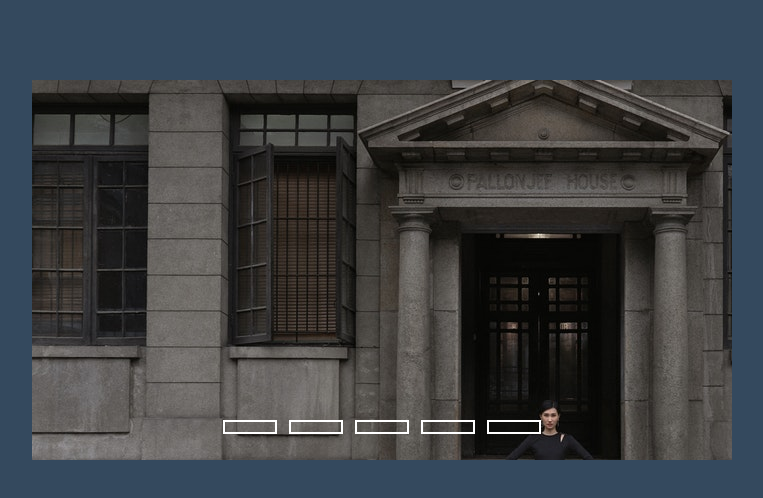
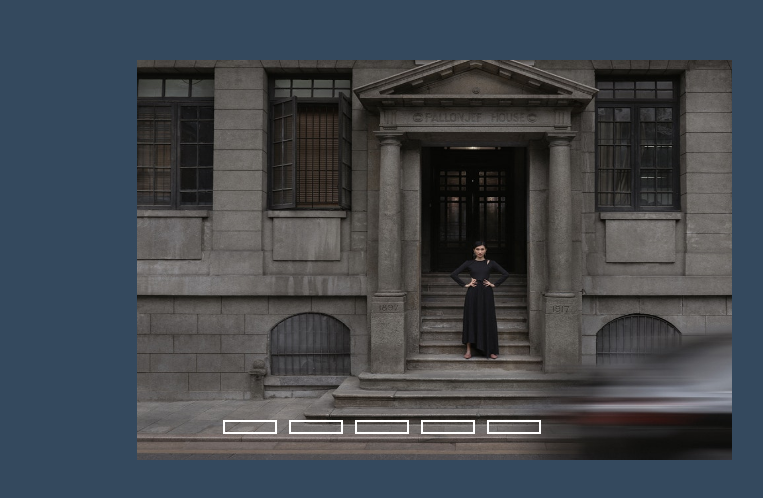
Before and after one commit to andygeek/html-css-slider-1, a plain HTML site: page index.html in a window 1280 px wide. Shown: the part 140-638 px from the top of the page, without its empty margins (258-1021 px from the left). Drawn offline with Linux system fonts and the light colour scheme.

Commit message:
Improve css

```diff
--- a/style.css
+++ b/style.css
@@ -28,8 +28,22 @@ body {
     margin: 6px;
     cursor: pointer;
 }
-
+.bar:hover{
+    background: #fff;
+}
 input[name="r"]{
     position: relative;
     visibility: hidden;
 }
+.slides {
+    width: 500%;
+    height: 100%;
+    display: flex;
+}
+.slide {
+    width: 20%;
+}
+.slide img {
+    width: 100%;
+    height: 100%;
+}
```
